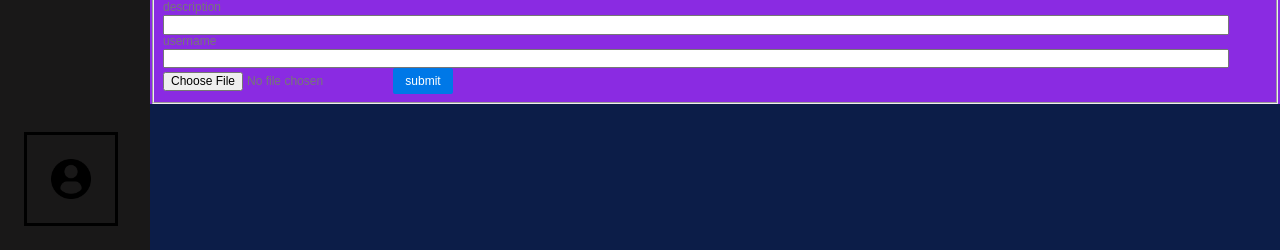
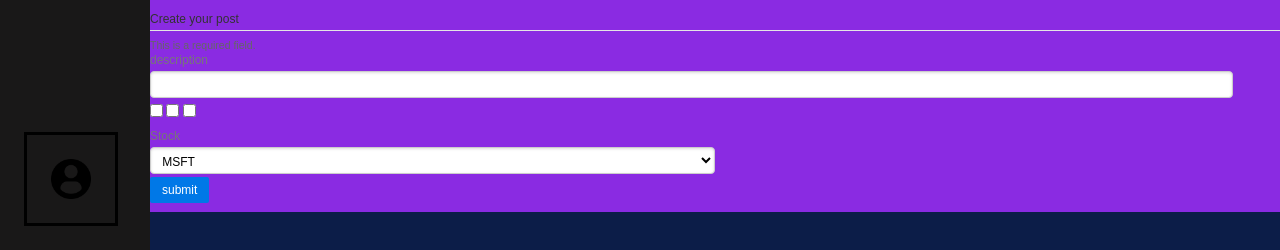
Before and after one commit to csci5117s24/project-1-the-boys, a Flask app: template templates/profile.html in a window 1280 px wide. Shown: the part 550-800 px from the top of the page. Run offline with Flask 3, Linux system fonts and the light colour scheme; the template is opened without the code that fills it, so the values that code supplies are empty; some libraries are stand-ins or nearby versions.

Commit message:
added posting and viewing your own posts

```diff
--- a/psql_schema.txt
+++ b/psql_schema.txt
@@ -1,6 +1,6 @@
 CREATE TABLE Users (ID VARCHAR(1700) NOT NULL PRIMARY KEY, username VARCHAR(30), realname VARCHAR(30), avatar bytea);
 CREATE TABLE Followers (follower VARCHAR(1700) NOT NULL REFERENCES Users(ID), poster VARCHAR(1700) NOT NULL REFERENCES Users(ID)) ;
-CREATE TABLE Posts (postID SERIAL NOT NULL PRIMARY KEY, tags VARCHAR(30) ARRAY ,ID VARCHAR(1700), FOREIGN KEY(ID) REFERENCES Users(ID)) ;
+CREATE TABLE Posts (postID SERIAL NOT NULL PRIMARY KEY, tags VARCHAR(30) ARRAY ,ID VARCHAR(1700), FOREIGN KEY(ID) REFERENCES Users(ID),postContent VARCHAR(500)) ;
 CREATE TABLE Stocks(Ticker VARCHAR(20) PRIMARY KEY NOT NULL, name VARCHAR(20) NOT NULL, yearstart INTEGER);
 CREATE TABLE Postmeta(PID SERIAL NOT NULL REFERENCES posts(postid), ticker VARCHAR(20) REFERENCES stocks(ticker));
 CREATE TABLE Subscriptions(UID VARCHAR(1700) NOT NULL REFERENCES users(ID), Ticker VARCHAR(20) NOT NULL REFERENCES stocks(ticker));
--- a/server.py
+++ b/server.py
@@ -102,6 +102,16 @@ def callback():
 
 
 
+@app.route("/Post",methods=['POST'])
+def post():
+    with get_db_cursor(True) as cur:
+        tags=request.form.getlist("tags")
+        user=session["user"].get("userinfo").get("sub")
+        ticker=request.form.get("stock")
+        postContent = request.form.get("description")
+        cur.execute("INSERT INTO posts (tags, ID, postContent ) VALUES (%s, %s,%s)", (tags,session["user"].get("userinfo").get("sub"),postContent,))
+        return render_template('profile.html')
+
 
 
 
@@ -116,7 +126,12 @@ def login():
 @app.route("/profile", methods=['GET'])
 def profilepage():
     url_for('static', filename = 'styling/style.css')
-    return render_template('profile.html',username=session["username"],realname=session["realname"]) #This will be changed when the basic frame is created and then used as an extension for all of our pages
+    with get_db_cursor(True) as cur:
+        cur.execute("select * FROM posts WHERE ID = %s",(str(session["user"].get("userinfo").get("sub")),))
+        posts = cur.fetchall()
+        print("printing posts")
+        print(posts)
+    return render_template('profile.html',username=session["username"],realname=session["realname"],posts=posts) #This will be changed when the basic frame is created and then used as an extension for all of our pages
 
 @app.route("/getAvatar")
 def getAvatar():
--- a/templates/profile.html
+++ b/templates/profile.html
@@ -41,7 +41,12 @@
             </tr>
         </tbody> -->
     </table>
-
+<ul>
+    <ul><a>your posts</a></ul>
+    {%for post in posts%}
+    <ul><a>{{post[3]}}</a></ul>
+    {%endfor%}
+</ul>
 <form enctype="multipart/form-data" hidden="true" action="/editProfile" id="profileUpdate" method="POST" class="pure-form pure-form-stacked">
             <fieldset>
                 <legend>update your profile</legend>
@@ -52,22 +57,29 @@
                 <input name="username"  type="text" minlength="3" id="username" class="pure-u-23-24" />
                 <input type = "file" name = "image" />
                 <button type="submit" class="pure-button pure-button-primary">submit</button>
-
             </fieldset>
         </form>
-    <form>
 
-        <form enctype="multipart/form-data" hidden="true" action="/Post" id="Post" method="POST" class="pure-form pure-form-stacked">
+        <form action="/Post" id="Post" method="POST" class="pure-form pure-form-stacked">
             <fieldset>
                 <legend>Create your post</legend>
                 <span class="pure-form-message">This is a required field.</span>
                 <label for="multi-first-name">description</label>
-                <input name="description"  type="text" minlength="3" id="realname" class="pure-u-23-24" />
-                <label for="multi-first-name">username</label>
-                <input name="username"  type="text" minlength="3" id="username" class="pure-u-23-24" />
-                <input type = "file" name = "image" />
+                <input name="description"  type="text" minlength="3" id="postDescription" class="pure-u-23-24" />
+                <label for="tags" class="pure-checkbox">
+                    <input type="checkbox" id="tags" name="tags"value="bullish"/>
+                    <input type="checkbox" id="tags" name="tags" value="bearish"/>
+                    <input type="checkbox" id="tags" name="tags" value="top-pick"/>
+                </label>
+                <div class="pure-u-1 pure-u-md-1-3">
+                <label for="stock">Stock</label>
+                <select id="stock" name="stock" class="pure-input-1-2">
+                    <option value="MSFT">MSFT</option>
+                    <option value="AAPL">AAPL</option>
+                    <option value="AMZN">AMZN</option>
+                </select>
+                </div>
                 <button type="submit" class="pure-button pure-button-primary">submit</button>
-
             </fieldset>
         </form>
 
```
Also changed, not shown: 2 other files.
